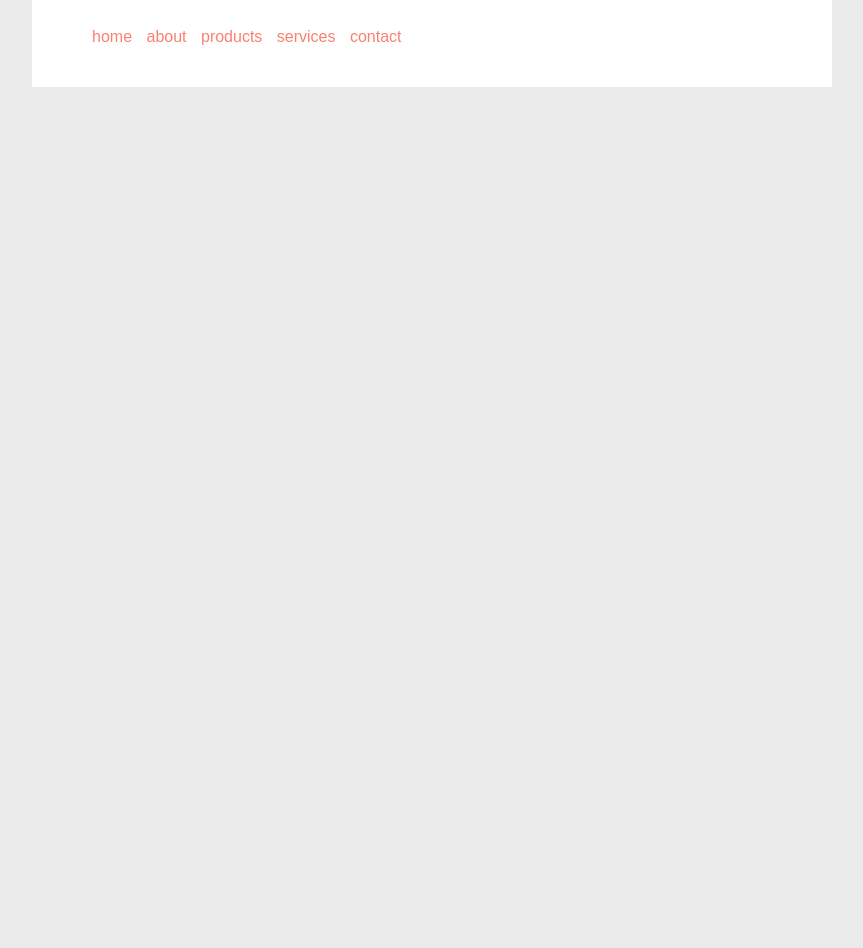
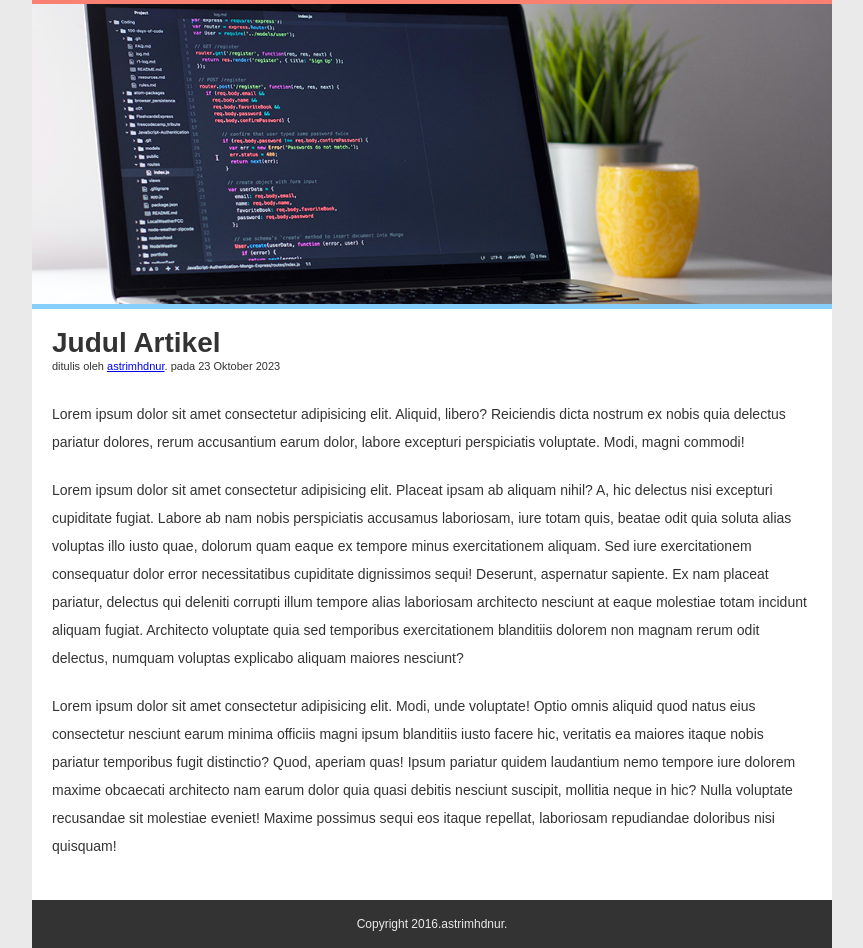
Before and after one commit to AstriMNur/itw2023_07352111047, a plain HTML site: page latihan/latihan4/T4a07352111047.html in a window 1280 px wide. Shown: the part 107-1055 px from the top of the page, without its empty margins (208-1071 px from the left). Before the commit the page ends 800 px from the top, so only its background shows below. Drawn offline with Linux system fonts and the light colour scheme.

Commit message:
saya mengerjakan latihan 4

```diff
--- a/latihan/latihan4/T4a07352111047.css
+++ b/latihan/latihan4/T4a07352111047.css
@@ -1,3 +1,136 @@
+html,
+body,
+div,
+span,
+applet,
+object,
+iframe,
+h1,
+h2,
+h3,
+h4,
+h5,
+h6,
+p,
+blockquote,
+pre,
+a,
+abbr,
+acronym,
+address,
+big,
+cite,
+code,
+del,
+dfn,
+em,
+img,
+ins,
+kbd,
+q,
+s,
+samp,
+small,
+strike,
+strong,
+sub,
+sup,
+tt,
+var,
+b,
+u,
+i,
+center,
+dl,
+dt,
+dd,
+ol,
+ul,
+li,
+fieldset,
+form,
+label,
+legend,
+table,
+caption,
+tbody,
+tfoot,
+thead,
+tr,
+th,
+td,
+article,
+aside,
+canvas,
+details,
+embed,
+figure,
+figcaption,
+footer,
+header,
+hgroup,
+menu,
+nav,
+output,
+ruby,
+section,
+summary,
+time,
+mark,
+audio,
+video {
+    margin: 0;
+    padding: 0;
+    border: 0;
+    font-size: 100%;
+    font: inherit;
+    vertical-align: baseline;
+}
+
+
+/* HTML5 display-role reset for older browsers */
+
+article,
+aside,
+details,
+figcaption,
+figure,
+footer,
+header,
+hgroup,
+menu,
+nav,
+section {
+    display: block;
+}
+
+body {
+    line-height: 1;
+}
+
+ol,
+ul {
+    list-style: none;
+}
+
+blockquote,
+q {
+    quotes: none;
+}
+
+blockquote:before,
+blockquote:after,
+q:before,
+q:after {
+    content: "";
+    content: none;
+}
+
+table {
+    border-collapse: collapse;
+    border-spacing: 0;
+}
+
 body {
     font: 16px/28px arial, sans-serif;
     background-color: #eaeaea;
@@ -12,6 +145,7 @@ body {
 
 .header {
     padding: 20px;
+    padding-bottom: 10px;
 }
 
 .header .judul {
@@ -28,14 +162,54 @@ body {
 .header a {
     text-decoration: none;
     color: salmon;
+    padding: 3px;
 }
 
 .header a:hover {
-    background-color: lightblue;
+    background-color: lightskyblue;
     color: white;
 }
 
 .hero {
-    width: 250px;
-    background-image: ;
+    height: 300px;
+    background-image: url(img/hero.jpg);
+    background-size: cover;
+    background-position: 0 -100px;
+    border-bottom: 5px solid lightskyblue;
+    border-top: 5px solid salmon;
 }
+
+.content {
+    padding: 20px;
+}
+
+.content h2 {
+    font-size: 28px;
+    font-weight: bold;
+}
+
+.content .Penulis {
+    font-size: 11px;
+    margin-top: -5px;
+}
+
+.content .penulis a {
+    color: salmon;
+    text-decoration: none;
+}
+
+.content p {
+    margin-bottom: 20px;
+    font-size: 14px;
+}
+
+.footer {
+    background-color: #333333;
+    padding: 10px;
+}
+
+.footer .copy {
+    color: #eaeaea;
+    text-align: center;
+    font-size: 12px;
+}
--- a/latihan/latihan4/T4a07352111047.html
+++ b/latihan/latihan4/T4a07352111047.html
@@ -11,15 +11,35 @@
         <div class="header">
             <h1 class="judul">MyWebsite</h1>
             <ul>
-                <li><a href="">home</a></li>
-                <li><a href="">about</a></li>
+                <li><a href="#">home</a></li>
+                <li><a href="#">about</a></li>
                 <li>
-                    <a href="">products</a>
+                    <a href="#">products</a>
                 </li>
-                <li><a href="">services</a></li>
-                <li><a href="">contact</a></li>
+                <li><a href="#">services</a></li>
+                <li><a href="#">contact</a></li>
             </ul>
         </div>
+        <div class="hero"></div>
+        <div class="content">
+            <h2>Judul Artikel</h2>
+            <p class="Penulis">ditulis oleh
+                <a href="#">astrimhdnur</a>. pada 23 Oktober 2023 </p>
+            <p>Lorem ipsum dolor sit amet consectetur adipisicing elit. Aliquid, libero? Reiciendis dicta nostrum ex nobis quia delectus pariatur dolores, rerum accusantium earum dolor, labore excepturi perspiciatis voluptate. Modi, magni commodi!</p>
+            <p>Lorem ipsum dolor sit amet consectetur adipisicing elit. Placeat ipsam ab aliquam nihil? A, hic delectus nisi excepturi cupiditate fugiat. Labore ab nam nobis perspiciatis accusamus laboriosam, iure totam quis, beatae odit quia soluta alias
+                voluptas illo iusto quae, dolorum quam eaque ex tempore minus exercitationem aliquam. Sed iure exercitationem consequatur dolor error necessitatibus cupiditate dignissimos sequi! Deserunt, aspernatur sapiente. Ex nam placeat pariatur,
+                delectus qui deleniti corrupti illum tempore alias laboriosam architecto nesciunt at eaque molestiae totam incidunt aliquam fugiat. Architecto voluptate quia sed temporibus exercitationem blanditiis dolorem non magnam rerum odit delectus,
+                numquam voluptas explicabo aliquam maiores nesciunt?</p>
+            <p>Lorem ipsum dolor sit amet consectetur adipisicing elit. Modi, unde voluptate! Optio omnis aliquid quod natus eius consectetur nesciunt earum minima officiis magni ipsum blanditiis iusto facere hic, veritatis ea maiores itaque nobis pariatur
+                temporibus fugit distinctio? Quod, aperiam quas! Ipsum pariatur quidem laudantium nemo tempore iure dolorem maxime obcaecati architecto nam earum dolor quia quasi debitis nesciunt suscipit, mollitia neque in hic? Nulla voluptate recusandae
+                sit molestiae eveniet! Maxime possimus sequi eos itaque repellat, laboriosam repudiandae doloribus nisi quisquam!
+            </p>
+        </div>
+        <div class="footer">
+            <p class="copy">Copyright 2016.astrimhdnur.</p>
+
+        </div>
+    </div>
 </body>
 
 </html>
```
Also changed, not shown: latihan/latihan4/img/hero.jpg (added).
